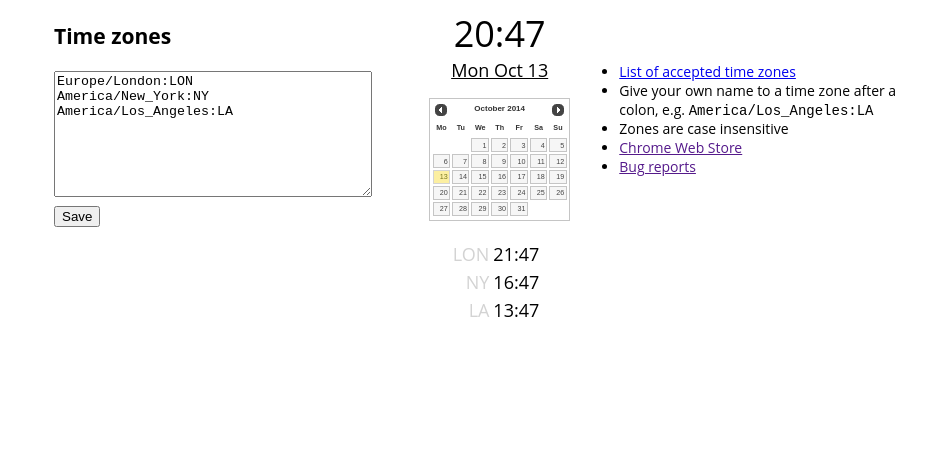
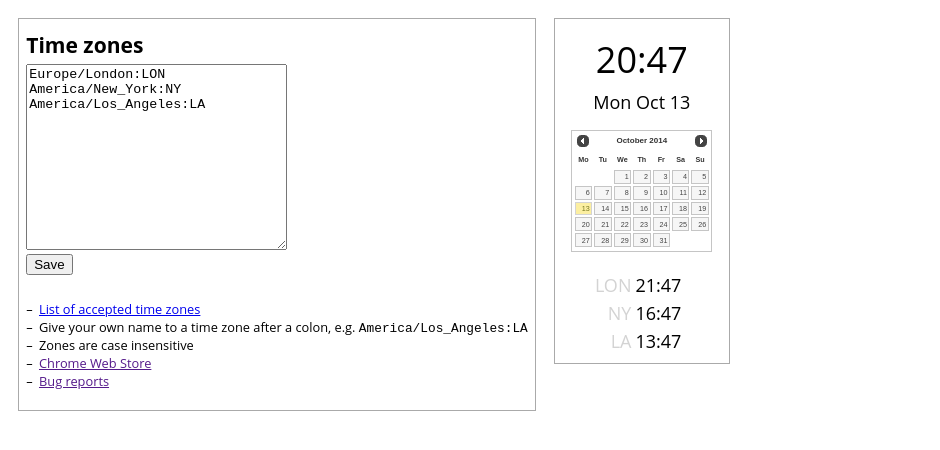
Before and after one commit to kamrik/TZClockExt, a browser extension: page src/options.html in a window 1280 px wide. Shown: the whole page, without its empty margins (0-940 px from the left). Drawn offline with nearby package versions, Linux system fonts and the light colour scheme; files that its build step writes are made by us from their sources.

Commit message:
Click on date to set datepicker back to current month
Also move instructions to live under the text box.

```diff
--- a/src/js/clock.js
+++ b/src/js/clock.js
@@ -1,3 +1,5 @@
+/* global $ */
+
 'use strict';
 
 var defaults = {};
@@ -17,7 +19,7 @@ function getTimeString(d, timeZone, locale) {
   // parameter is new, part of ECMA-402 1.0
   // http://www.ecma-international.org/ecma-402/1.0/
   locale = locale || defaults.locale;
-  var opts = { minute: '2-digit', hour: 'numeric'} //, second: 'numeric' };
+  var opts = { minute: '2-digit', hour: 'numeric'}; //, second: 'numeric' };
   if (timeZone) opts.timeZone = timeZone;
   var s = d.toLocaleTimeString(locale, opts);
   return s;
@@ -92,9 +94,6 @@ function updateClocks() {
   if (localTimeElem) localTimeElem.innerText = localTime;
   if (dateElem) dateElem.innerText = getDateString(d);
 
-  var datePicker = $('#datepicker');
-  datePicker.datepicker({ firstDay: 1 });
-
   globals.zones.forEach(function (z) {
     updateOneTZ(z, d);
   });
@@ -105,9 +104,6 @@ function initUI() {
   var d = new Date();
   var tbl = document.querySelector('#tbl');
   var tbody = document.createElement('tbody');
-
-  // Handler to be called every 0.1 second or so to make the clock tick.
-  // Defined here because it needs access to a bunch of vars defined in initUI().
 
   globals.zones.forEach(function(z) {
     var tr = z.tr = tbody.insertRow(-1);
@@ -124,6 +120,15 @@ function initUI() {
     tbl.removeChild(old_tbody);
   }
   tbl.appendChild(tbody);
+
+  // Set up date picker
+  if (!globals.datePicker) {
+    globals.datePicker = $('#datepicker').datepicker({ firstDay: 1 });
+    $('#date').click(function() {
+      globals.datePicker.datepicker('setDate', new Date());
+    });
+  }
+
   if (!globals.intervalHandle) {
     globals.intervalHandle = window.setInterval(updateClocks, 100);
   }
--- a/src/js/options.js
+++ b/src/js/options.js
@@ -49,7 +49,7 @@ function check_list() {
   saveButton.disabled = !!badZone;
   if (badZone) {
     status.className = 'status-error';
-    status.textContent = 'Can\'t parse "' + z.raw + '"';
+    status.textContent = 'Can\'t parse "' + badZone.raw + '"';
     status.title = badZone.parseError.message;
   }
 }
--- a/src/options.html
+++ b/src/options.html
@@ -9,16 +9,26 @@
 
 <div id="text-container">
     <h3> Time zones </h3>
-    <textarea rows="8" cols="30" name="zonelist" id="zonelist"> </textarea>
+    <textarea rows="12" cols="30" name="zonelist" id="zonelist"> </textarea>
     <button id="save" disabled="true">Save</button>
     <div id="status"></div>
+
+
+    <ul class="instructions-list">
+        <li><a href="http://en.wikipedia.org/wiki/List_of_tz_database_time_zones" target="_blank">List of accepted time zones</a></li>
+        <li>Give your own name to a time zone after a colon, e.g. <tt>America/Los_Angeles:LA</tt> </li>
+        <li>Zones are case insensitive</li>
+        <li><a href="">Chrome Web Store</a></li>
+        <li><a href="">Bug reports</a></li>
+    </ul>
+
 </div>
 
 
 <div id="options_clock_container" class="container">
     <div id="local">
       <div id="time"></div>
-      <div id="date"></div>
+      <div id="dateDiv"><a href="#" id="date"></a></div>
       <div id="datepicker"></div>
     </div>
     <div id="tbl-container">
@@ -26,15 +36,7 @@
     </div>
 </div>
 
-<div class="instructions">
-    <ul>
-        <li><a href="http://en.wikipedia.org/wiki/List_of_tz_database_time_zones" target="_blank">List of accepted time zones</a></li>
-        <li>Give your own name to a time zone after a colon, e.g. <tt>America/Los_Angeles:LA</tt> </li>
-        <li>Zones are case insensitive</li>
-        <li><a href="">Chrome Web Store</a></li>
-        <li><a href="">Bug reports</a></li>
-    </ul>
-</div>
+
 
 <script src="lib/jquery.js"></script>
 <script src="lib/jquery-ui.js"></script>
--- a/src/scss/styles.scss
+++ b/src/scss/styles.scss
@@ -8,6 +8,11 @@ body {
 
 .container {
   margin: 0;
+}
+
+h3 {
+  margin-bottom: 0.2em;
+  margin-top: 0.2em;
 }
 
 #settings_container {
@@ -31,8 +36,8 @@ body {
   text-align: center;
 }
 
-#date {
-  text-decoration: underline;
+#dateDiv {
+  margin-top: 0.3em;
   text-align: center;
 }
 
@@ -64,37 +69,48 @@ body {
   margin-right: 0.2em;
 }
 
-#options-link-div a {
+#options-link-div a, #dateDiv a {
     color: black;
     border: none;
     outline: none;
     text-decoration: none;
 }
 
-#text-container {
-  float:left;
-  max-width: 20em;
-  margin-left: 3em;
-  margin-right: 3em;
-}
-
-#options_clock_container {
+#options_clock_container, #text-container {
   float: left;
+  border: 1px solid #aaaaaa;
+  margin-top: 1em;
+  margin-left: 1em;
+  margin-bottom: 1em;
+  padding: 0.4em;
 }
 
 #zonelist {
-  width: 100%;
+  display: block;
 }
+
+.instructions-list {
+  font-size: 0.8rem;
+  margin-top: 2em;
+  list-style: none;
+  padding: 0;
+}
+
+.instructions-list li:before
+{
+  content: '\2013'; /* U+2013 = &ndash; */
+  margin-left: -1em;
+  margin-right: 0.5em;
+}
+
+.instructions-list li
+{
+  margin-left: 1em;
+}
+
 
 .status-error {
   color: red;
-}
-
-.instructions {
-  font-size: 14px;
-  float:left;
-  max-width: 20rem;
-  margin-top: 3rem;
 }
 
 #datepicker {
```
Also changed, not shown: TODO.md (+1 -1 lines), src/popup.html (+1 -1 lines).
